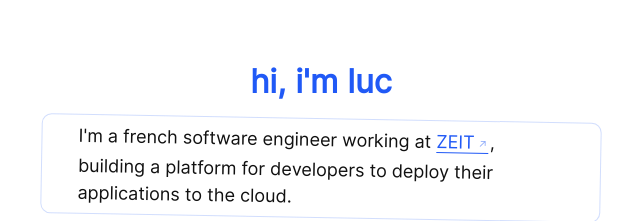
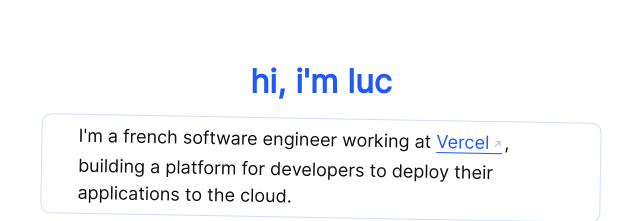
Before and after one commit to lucleray/luc.im, a Next.js app: page / in a window 1280 px wide. Shown: the top 221 px of the page, without its empty margins (9-649 px from the left). Built offline with nearby package versions, Linux system fonts and the light colour scheme.

Commit message:
ZEIT -> Vercel

```diff
--- a/pages/index.js
+++ b/pages/index.js
@@ -8,7 +8,7 @@ const Presentation = () => (
     <H1 id="presentation-title">hi, i'm luc</H1>
     <Card>
       I'm a french software engineer working at{' '}
-      <A href="https://zeit.co">ZEIT</A>, building a platform for developers to
+      <A href="https://vercel.com">Vercel</A>, building a platform for developers to
       deploy their applications to the cloud.
     </Card>
     <Card>
```
